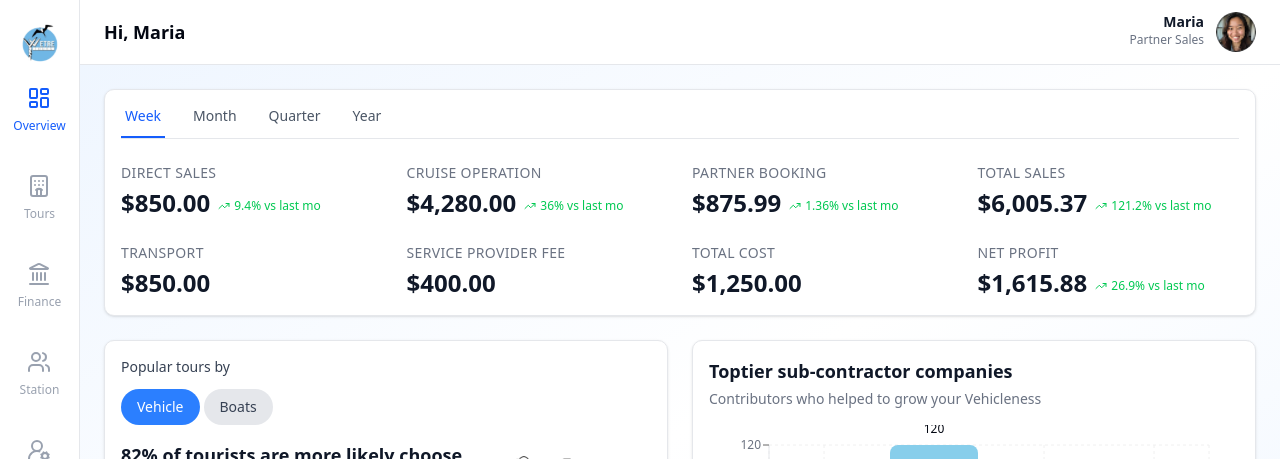
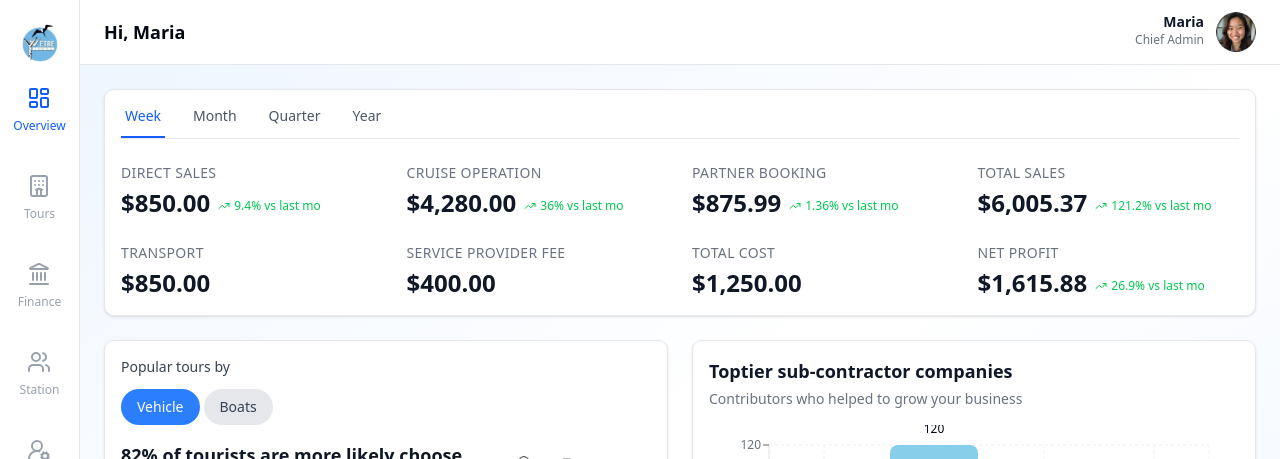
Before and after one commit to suman-chandra-barman/etre-tours-webapp, a Next.js app: page /chief-admin in a window 1280 px wide. Shown: the top 459 px of the page. Built offline with nearby package versions, Linux system fonts and the light colour scheme.

Commit message:
fix: correct business description in SubContractorSection and improve role assignment logic in Header

```diff
--- a/src/components/ChiefAdmin/SubContractorSection.tsx
+++ b/src/components/ChiefAdmin/SubContractorSection.tsx
@@ -36,7 +36,7 @@ export default function SubContractorSection() {
           Toptier sub-contractor companies
         </h3>
         <p className="text-sm text-gray-500 mt-1">
-          Contributors who helped to grow your Vehicleness
+          Contributors who helped to grow your business
         </p>
       </div>
 
--- a/src/components/Layout/Header.tsx
+++ b/src/components/Layout/Header.tsx
@@ -17,7 +17,7 @@ export default function Header({
   userImage = userImg,
 }: HeaderProps) {
   const params = usePathname();
-  const role =params.split("/")[1];
+  const role = params.split("/")[1];
 
   return (
     <header className="bg-white border-b border-gray-200 px-4 md:px-6 py-3">
@@ -28,7 +28,15 @@ export default function Header({
         <div className="flex gap-3">
           <div className="text-right">
             <p className="text-sm font-semibold text-gray-900">{userName}</p>
-            <p className="text-xs text-gray-500">{role == "direct-sales" ? "Direct Sales" : role === "cruise-sales" ? "Cruise Sales" : "Partner Sales"}</p>
+            <p className="text-xs text-gray-500">
+              {role == "direct-sales"
+                ? "Direct Sales"
+                : role === "cruise-sales"
+                  ? "Cruise Sales"
+                  : role === "partner-sales"
+                    ? "Partner Sales"
+                    : "Chief Admin"}
+            </p>
           </div>
           <div className="relative w-10 h-10 rounded-full overflow-hidden bg-gray-200">
             <Image
```
